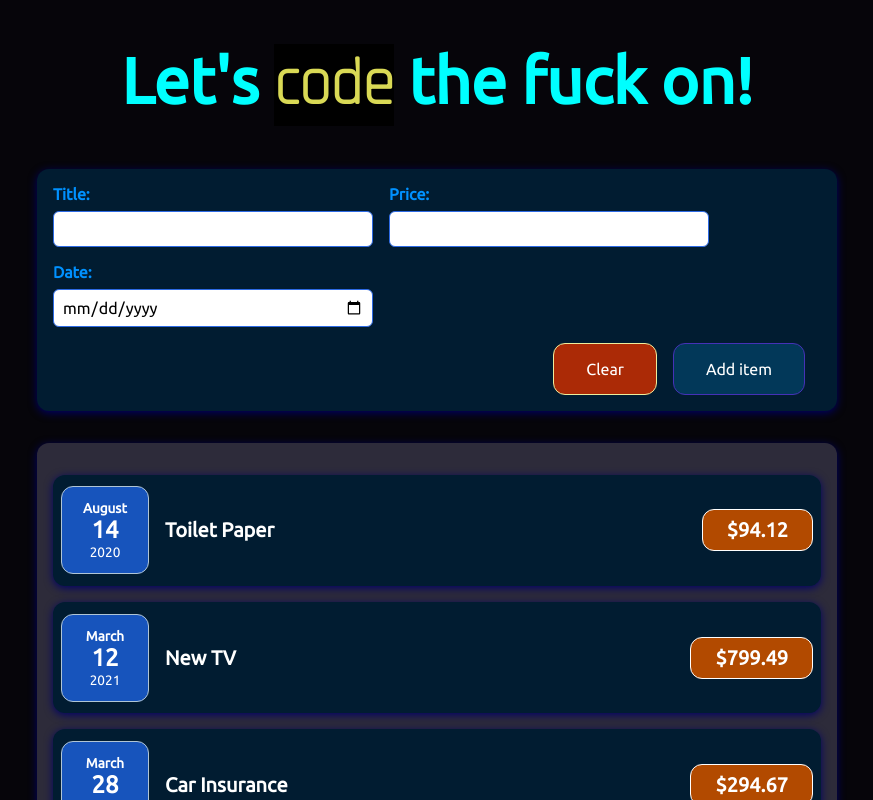
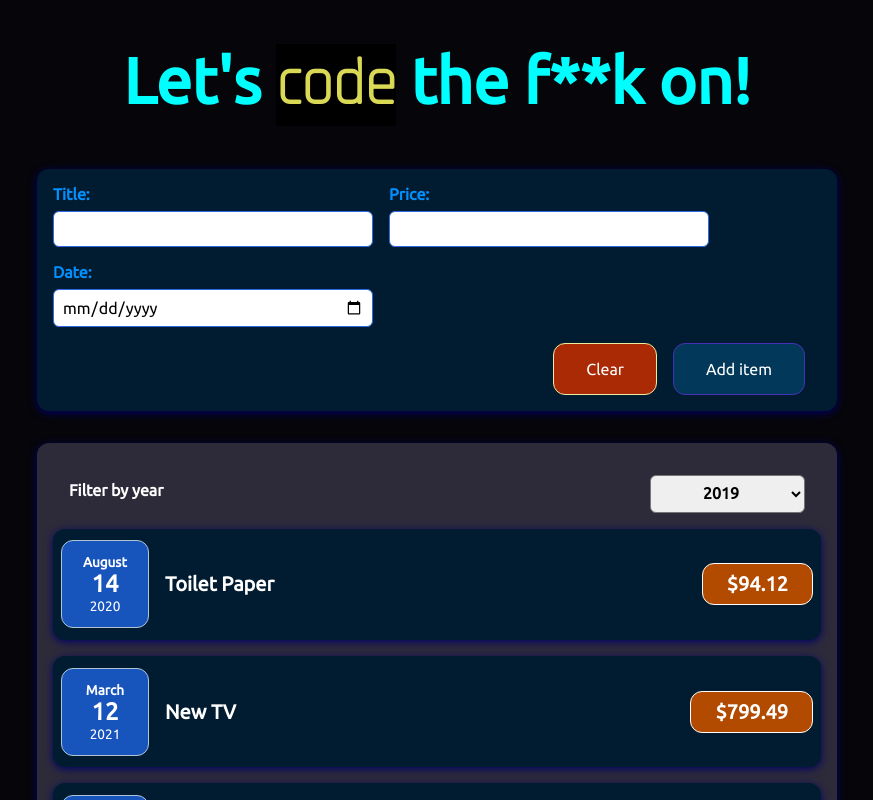
Before and after one commit to Kalostrinho/my-react-app, a React (Create React App) app: page / in a window 1280 px wide. Shown: the top 800 px of the page, without its empty margins (203-1076 px from the left). Built offline with nearby package versions, Linux system fonts and the light colour scheme.

Commit message:
Added ExpensesFilter component and two-way communication between components

```diff
--- a/src/App.js
+++ b/src/App.js
@@ -1,16 +1,25 @@
 import { ExpenseList } from './components/expenses/expense-list/ExpenseList'
 import { NewExpenseItem } from './components/add-expense-item/new-expense/NewExpenseItem'
+import { expenses } from './data/dummy-expenses'
 
 export const App = () => {
+
+  let updatedExpenses = [...expenses]
+  const handleAddExpense = expense => {
+    updatedExpenses.push(expense)
+    console.log(`--> In APP.js, this is expense: [${JSON.stringify(expense ?? {})}]`)
+    console.log(`--> In APP.js, this is updatedExpenses: [${JSON.stringify(updatedExpenses)}]`)
+  }
+
   return (
     <div>
       <header>
         <h1>
-          Let's <code>code</code> the fuck on!
+          Let's <code>code</code> the f**k on!
         </h1>
       </header>
-      <NewExpenseItem />
-      <ExpenseList />
+      <NewExpenseItem onSendNewExpense={handleAddExpense}/>
+      <ExpenseList expenseList={updatedExpenses}/>
     </div>
   );
 }
--- a/src/components/add-expense-item/new-expense-form/ExpenseForm.js
+++ b/src/components/add-expense-item/new-expense-form/ExpenseForm.js
@@ -3,8 +3,8 @@ import './ExpenseForm.css'
 
 export const ExpenseForm = (props) => {
     const [newTitle, setNewTitle] = useState('')
-    const [NewPrice, setNewPrice] = useState()
-    const [newDate, setNewDate] = useState()
+    const [NewPrice, setNewPrice] = useState('')
+    const [newDate, setNewDate] = useState('')
     const handleTitleChange = (e) => {
         setNewTitle(e.target.value)
     }
@@ -15,25 +15,51 @@ export const ExpenseForm = (props) => {
         setNewDate(e.target.value)
     }
     const handleSubmit = (e) => {
-        console.log('Submit!!')
+        //--- Prevent default behaviour of form (no submission)
+        e.preventDefault()
+
+        //TODO: Probably data validation and errors?
+
+        //--- Get all form data into an object to be passed around
+        const newExpense = {
+            title: newTitle,
+            price: NewPrice,
+            date: new Date(newDate),
+        }
+
+        //--- Get new expense to parent component:
+        props.onAddNewExpense(newExpense)
+
+        //--- Return components to initial state after "adding"
+        setNewTitle('')
+        setNewPrice('')
+        setNewDate('')
+
     }
     return (
-        <form>
+        <form onSubmit={handleSubmit}>
             <div className='new-expense__controls'>
                 <div className='new-expense__control'>
                     <label>Title:</label>
-                    <input type='text' onChange={handleTitleChange} />
+                    <input type='text' value={newTitle} onChange={handleTitleChange} />
                 </div>
                 <div className='new-expense__control'>
                     <label>Price:</label>
-                    <input type='number' min={0.1} step={0.1} onChange={handlePriceChange} />
+                    <input
+                        type='number'
+                        value={NewPrice}
+                        min={0.1}
+                        step={0.1}
+                        onChange={handlePriceChange}
+                    />
                 </div>
                 <div className='new-expense__control'>
                     <label>Date:</label>
                     <input
                         type='date'
-                        min={'2020-01-01'}
-                        max={'2022-12-31'}
+                        value={newDate}
+                        min={'2018-01-01'}
+                        max={'2023-01-31'}
                         onChange={handleDateChange}
                     />
                 </div>
@@ -42,7 +68,9 @@ export const ExpenseForm = (props) => {
                 <button className='alternative' type='reset'>
                     Clear
                 </button>
-                <button type='submit' onSubmit={handleSubmit}>Add item</button>
+                <button type='submit' onClick={handleSubmit}>
+                    Add item
+                </button>
             </div>
         </form>
     )
--- a/src/components/add-expense-item/new-expense/NewExpenseItem.js
+++ b/src/components/add-expense-item/new-expense/NewExpenseItem.js
@@ -3,9 +3,18 @@ import { Card } from '../../ui/card/Card'
 import { ExpenseForm } from '../new-expense-form/ExpenseForm'
 
 export const NewExpenseItem = (props) => {
+
+    const addNewExpense = (newExpenseData) => {
+        const expenseData = {
+            ...newExpenseData,
+            id: (Math.floor(Math.random() * 100) + 4).toString()
+        }
+        props.onSendNewExpense(expenseData)
+    }
+
     return (
         <Card className='new-expense'>
-            <ExpenseForm />
+            <ExpenseForm onAddNewExpense={addNewExpense}/>
         </Card>
     )
 }
--- a/src/components/expenses/expense-list/ExpenseList.js
+++ b/src/components/expenses/expense-list/ExpenseList.js
@@ -1,11 +1,20 @@
+import React, { useState } from 'react'
 import { ExpenseItem } from '../expense-item/ExpenseItem'
+import { ExpensesFilter } from '../../filter-expenses/ExpensesFilter'
 import { Card } from '../../ui/card/Card'
-import { expenses } from '../../../data/dummy-expenses'
 import './ExpenseList.css'
 
-export const ExpenseList = () => {
+export const ExpenseList = (props) => {
+
+    const [filterYear, setFilterYear] = useState('2019')
+    const expenses = [...props.expenseList]
+    const handleFilterChange = (newFilter) => {
+        setFilterYear(newFilter)
+    }
     return (
+        <div>
             <Card className='expenses'>
+                <ExpensesFilter defaultFilterValue={filterYear} onFilterChange={handleFilterChange}/>
                 <ExpenseItem
                     description={expenses[0].description}
                     price={expenses[0].price}
@@ -27,5 +36,6 @@ export const ExpenseList = () => {
                     date={expenses[3].date}
                 />
             </Card>
+        </div>
     )
 }
--- /dev/null
+++ b/src/components/filter-expenses/ExpensesFilter.css
@@ -0,0 +1,24 @@
+.expenses-filter {
+    color: white;
+    padding: 0 1rem;
+}
+
+.expenses-filter__control {
+    display: flex;
+    width: 100%;
+    align-items: center;
+    justify-content: space-between;
+    margin: 1rem 0;
+}
+
+.expenses-filter label {
+    font-weight: bold;
+    margin-bottom: 0.5rem;
+}
+
+.expenses-filter select {
+    font: inherit;
+    padding: 0.5rem 3rem;
+    font-weight: bold;
+    border-radius: 6px;
+}
--- /dev/null
+++ b/src/components/filter-expenses/ExpensesFilter.js
@@ -0,0 +1,21 @@
+import './ExpensesFilter.css'
+
+export const ExpensesFilter = (props) => {
+    const handleFilterChange = (e) => {
+        props.onFilterChange(e.target.value)
+    }
+    return (
+        <div className='expenses-filter'>
+            <div className='expenses-filter__control'>
+                <label>Filter by year</label>
+                <select onChange={handleFilterChange} defaultValue={props.defaultFilterValue}>
+                    <option value='2023'>2023</option>
+                    <option value='2022'>2022</option>
+                    <option value='2021'>2021</option>
+                    <option value='2020'>2020</option>
+                    <option value='2019'>2019</option>
+                </select>
+            </div>
+        </div>
+    )
+}
```
Lines whose indentation alone changed are shown as unchanged.
